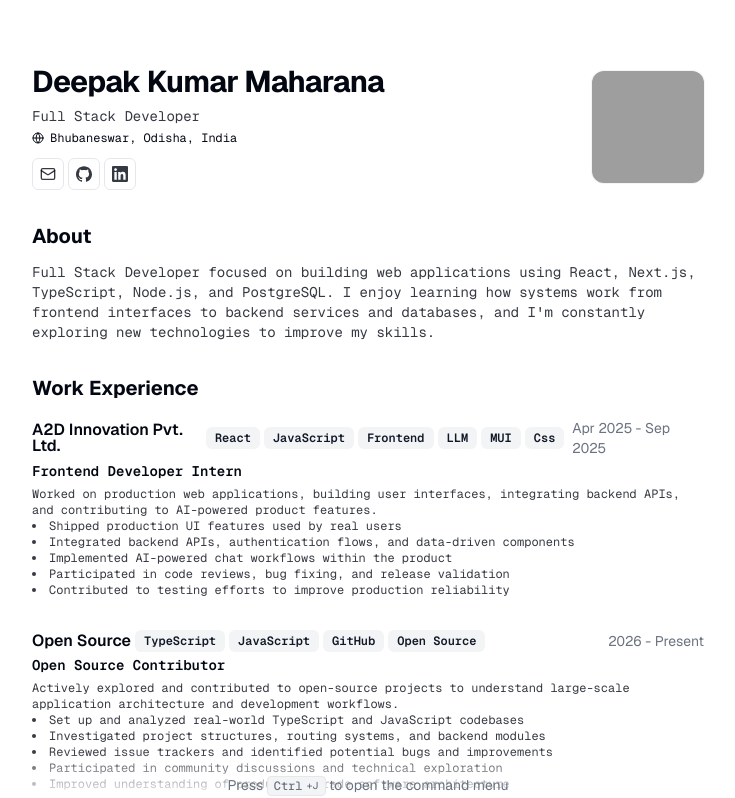
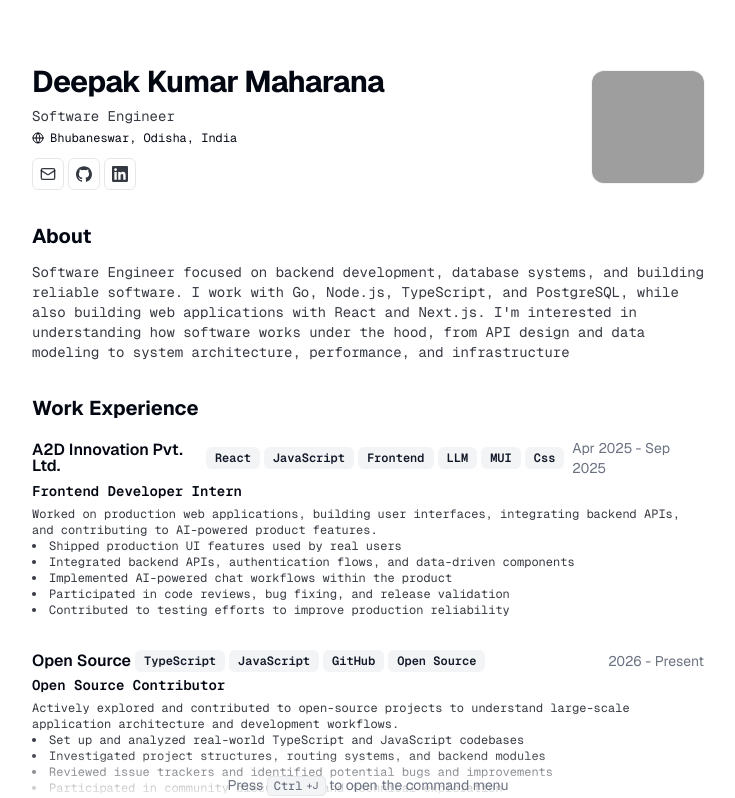
Before and after one commit to deep231w/CV, a Next.js app: page / in a window 1280 px wide. Shown: the top 798 px of the page, without its empty margins (272-1007 px from the left). Built offline with nearby package versions, Linux system fonts and the light colour scheme; grey boxes are pictures that could not be loaded.

Commit message:
update: bio updated

```diff
--- a/src/data/resume-data.ts
+++ b/src/data/resume-data.ts
@@ -5,9 +5,10 @@ export const RESUME_DATA: ResumeData = {
   initials: "De",
   location: "Bhubaneswar, Odisha, India",
   locationLink: "https://www.google.com/maps/place/india",
-  about: "Full Stack Developer",
+  about: "Software Engineer",
   summary:
-    "Full Stack Developer focused on building web applications using React, Next.js, TypeScript, Node.js, and PostgreSQL. I enjoy learning how systems work from frontend interfaces to backend services and databases, and I'm constantly exploring new technologies to improve my skills.",  avatarUrl: "/deep.jpg",
+    "Software Engineer focused on backend development, database systems, and building reliable software. I work with Go, Node.js, TypeScript, and PostgreSQL, while also building web applications with React and Next.js. I'm interested in understanding how software works under the hood, from API design and data modeling to system architecture, performance, and infrastructure",
+    avatarUrl:"/deep.jpg",
     personalWebsiteUrl: "",
     contact: {
       email: "maharanad449@gmail.com",
```
